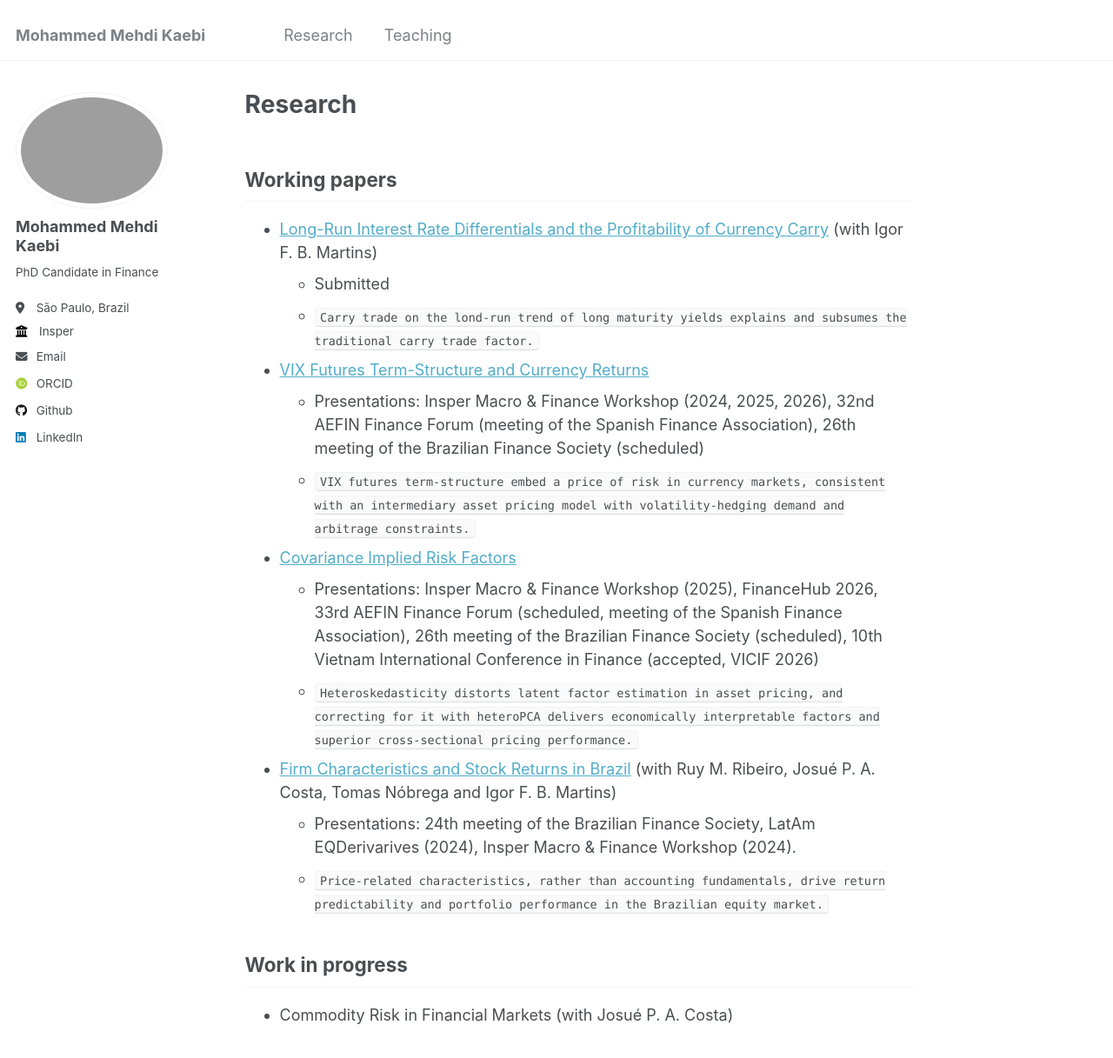
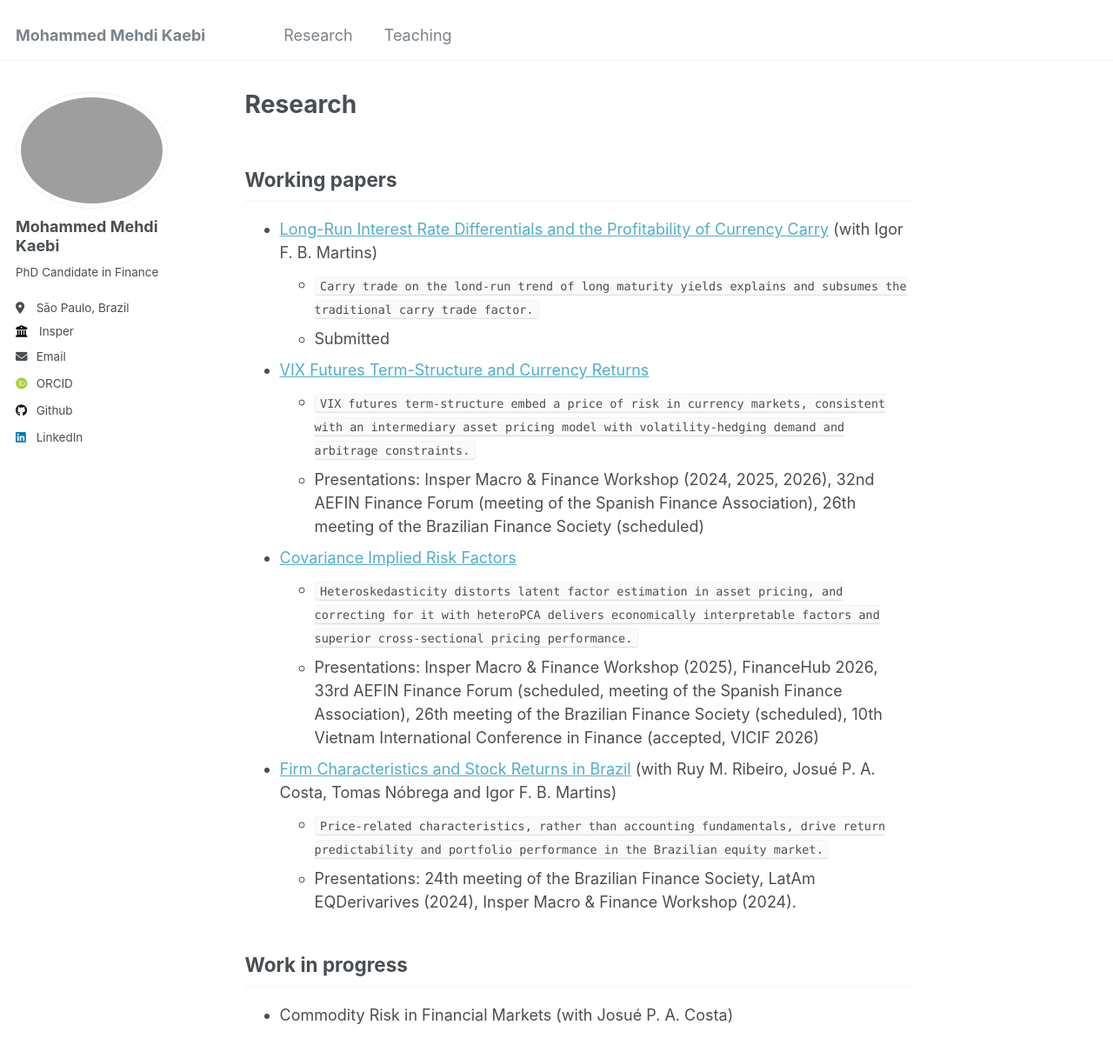
Before and after one commit to mkaebi/mkaebi.github.io, a Jekyll site: the page built from _pages/research.md, in a window 1280 px wide and 1400 px high. Shown: the top 1217 px of the window at 87% size. Built offline with Jekyll 4.4.1, drawn with Linux system fonts in a browser that asks for light colours; some web fonts are replaced.

```diff
--- a/_pages/research.md
+++ b/_pages/research.md
@@ -9,17 +9,17 @@ redirect_from:
 
 ## Working papers
 * [Long-Run Interest Rate Differentials and the Profitability of Currency Carry](https://swopec.hhs.se/oruesi/abs/oruesi2025_010.htm) (with Igor F. B. Martins)
+  * `Carry trade on the lond-run trend of long maturity yields explains and subsumes the traditional carry trade factor.`
   * Submitted
-  * `Carry trade on the lond-run trend of long maturity yields explains and subsumes the traditional carry trade factor.`
 * [VIX Futures Term-Structure and Currency Returns](https://dx.doi.org/10.2139/ssrn.5363287)
+  * `VIX futures term-structure embed a price of risk in currency markets, consistent with an intermediary asset pricing model with volatility-hedging demand and arbitrage constraints.`
   * Presentations: Insper Macro & Finance Workshop (2024, 2025, 2026), 32nd AEFIN Finance Forum (meeting of the Spanish Finance Association), 26th meeting of the Brazilian Finance Society (scheduled)
-  * `VIX futures term-structure embed a price of risk in currency markets, consistent with an intermediary asset pricing model with volatility-hedging demand and arbitrage constraints.`
 * [Covariance Implied Risk Factors](https://papers.ssrn.com/sol3/papers.cfm?abstract_id=6136149)
+  * `Heteroskedasticity distorts latent factor estimation in asset pricing, and correcting for it with heteroPCA delivers economically interpretable factors and superior cross-sectional pricing performance.`
   * Presentations: Insper Macro & Finance Workshop (2025), FinanceHub 2026, 33rd AEFIN Finance Forum (scheduled, meeting of the Spanish Finance Association), 26th meeting of the Brazilian Finance Society (scheduled), 10th Vietnam International Conference in Finance (accepted, VICIF 2026)
-  * `Heteroskedasticity distorts latent factor estimation in asset pricing, and correcting for it with heteroPCA delivers economically interpretable factors and superior cross-sectional pricing performance.`
 * [Firm Characteristics and Stock Returns in Brazil](https://dx.doi.org/10.2139/ssrn.4801117) (with Ruy M. Ribeiro, Josué P. A. Costa,  Tomas Nóbrega and Igor F. B. Martins)
+  * `Price-related characteristics, rather than accounting fundamentals, drive return predictability and portfolio performance in the Brazilian equity market.`
   * Presentations: 24th meeting of the Brazilian Finance Society, LatAm EQDerivarives (2024), Insper Macro & Finance Workshop (2024).
-  * `Price-related characteristics, rather than accounting fundamentals, drive return predictability and portfolio performance in the Brazilian equity market.`
 
 ## Work in progress
 
```
